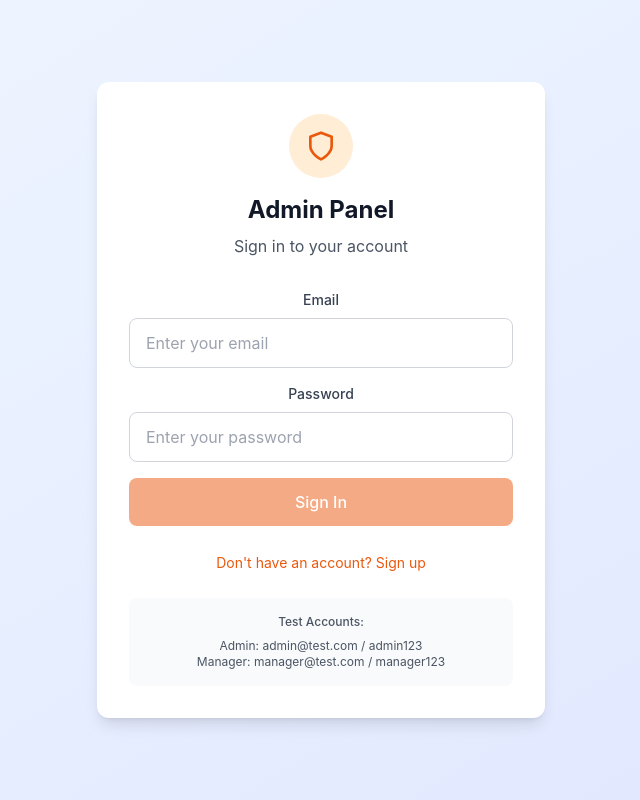
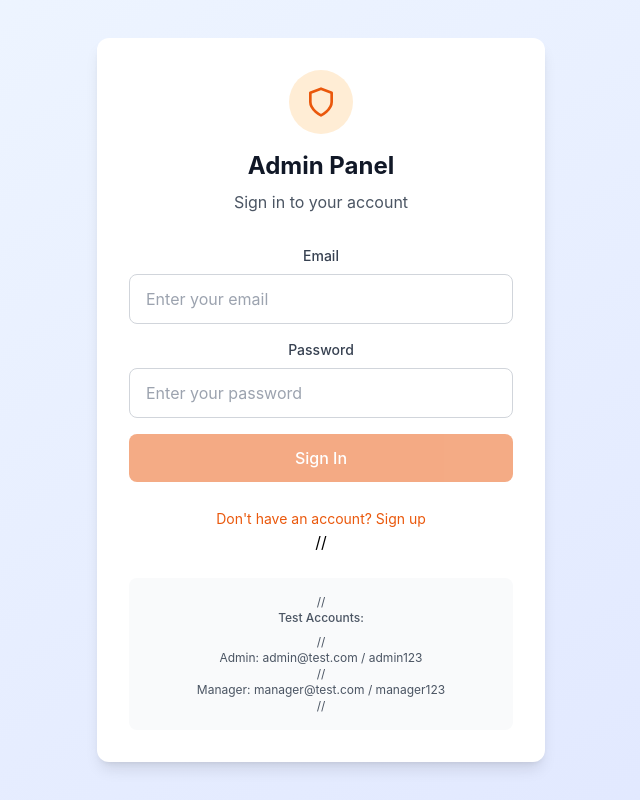
Before and after one commit to sergey-lee/wicore-web, a React (Create React App) app: page / in a window 1280 px wide. Shown: the whole page, without its empty margins (319-959 px from the left). Built offline with nearby package versions, Linux system fonts and the light colour scheme.

Commit message:
Update AdminPanel.js

```diff
--- a/src/AdminPanel.js
+++ b/src/AdminPanel.js
@@ -574,11 +574,11 @@ const AuthForm = ({ onAuth }) => {
             </button>
           </div>
 
-          <div className="mt-6 p-4 bg-gray-50 rounded-lg text-xs text-gray-600">
-            <p className="font-medium mb-2">Test Accounts:</p>
-            <p>Admin: admin@test.com / admin123</p>
-            <p>Manager: manager@test.com / manager123</p>
-          </div>
+          // <div className="mt-6 p-4 bg-gray-50 rounded-lg text-xs text-gray-600">
+          //   <p className="font-medium mb-2">Test Accounts:</p>
+          //   <p>Admin: admin@test.com / admin123</p>
+          //   <p>Manager: manager@test.com / manager123</p>
+          // </div>
         </div>
       </div>
     );
```
